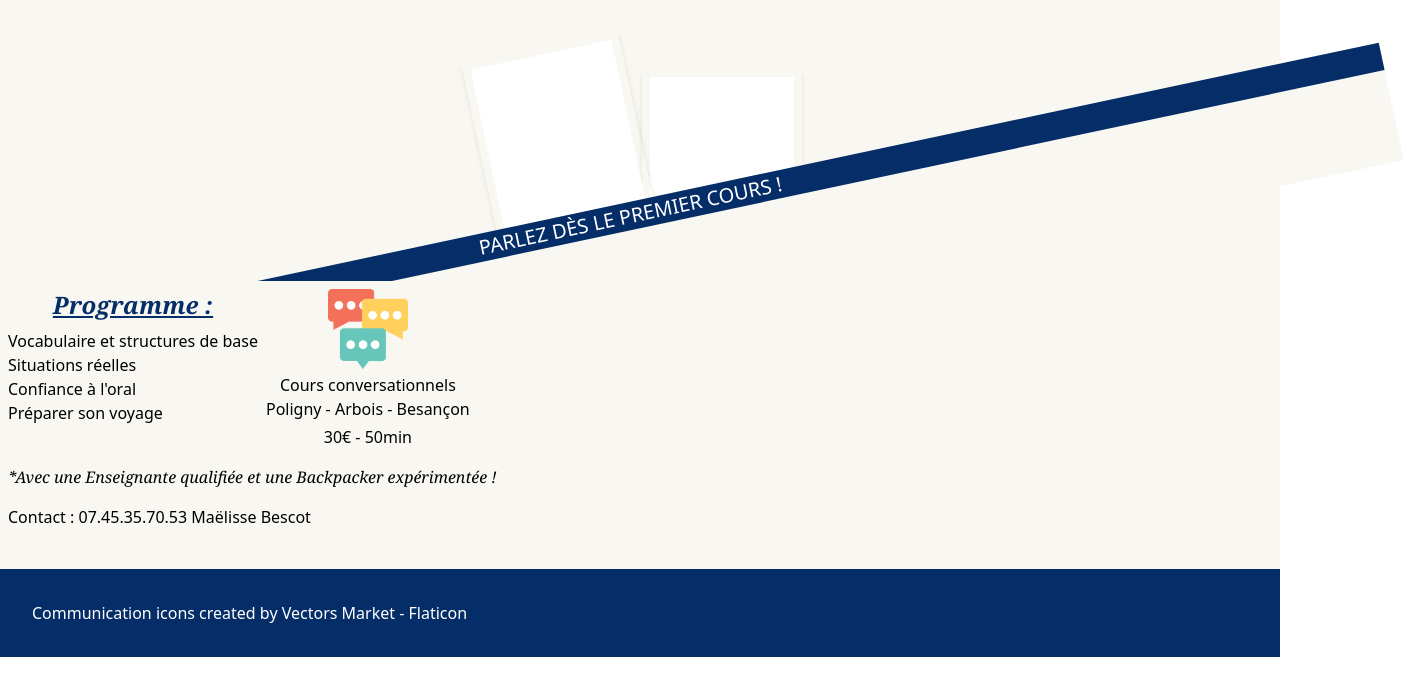
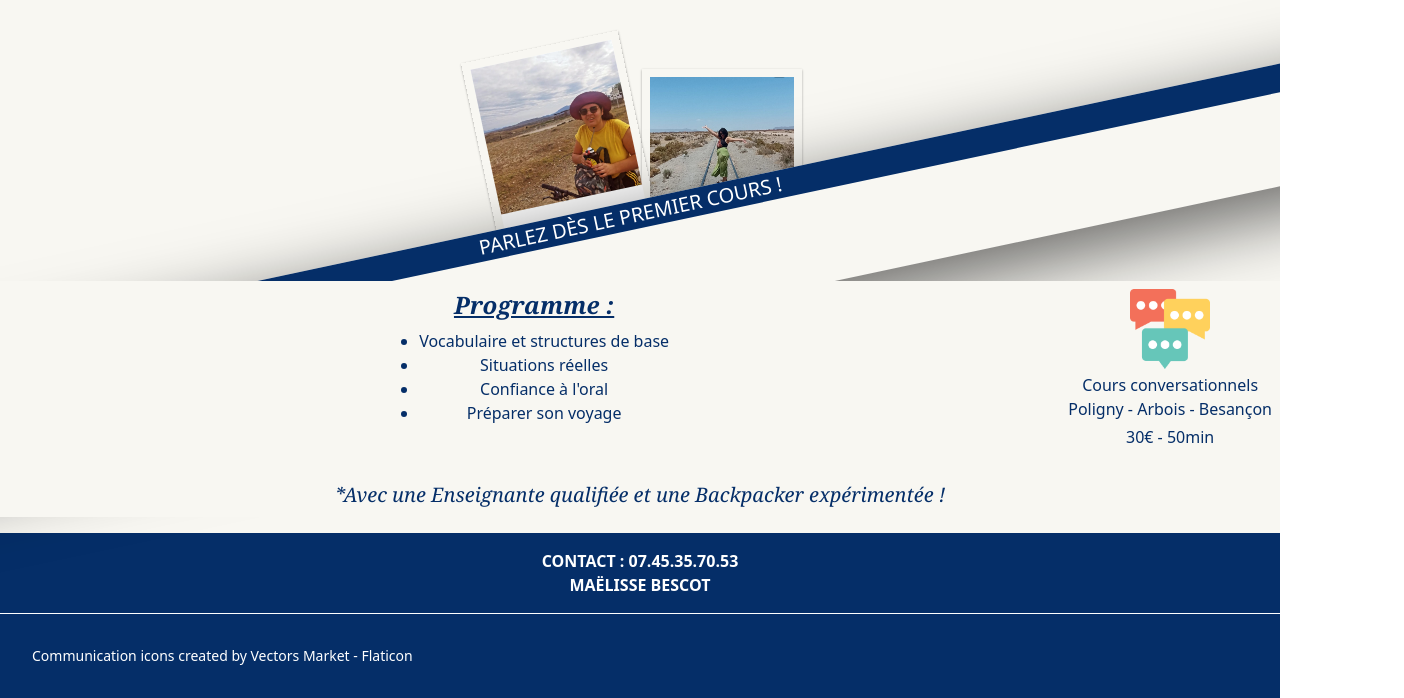
Before and after one commit to leoasimon/mae-be-client, an Eleventy site: page src/learn-spanish.html in a window 1280 px wide. Shown: the part 195-893 px from the top of the page, 1404 px wide, since content can reach past the window. Before the commit the page ends 852 px from the top, so only its background shows below. Built offline with nearby package versions, Linux system fonts and the light colour scheme; Eleventy itself is replaced by a stand-in of ours; files that its build step writes are made by us from their sources.

Commit message:
with photos

```diff
--- a/src/_includes/default.njk
+++ b/src/_includes/default.njk
@@ -23,10 +23,10 @@
         <li><a href="/learn-spanish">Cours d'Espagnol</a></li>
       </ul>
     </header>
-    <main class="bg-lightgray py-8">
+    <main class="bg-lightgray pt-8 overflow-hidden">
       {{ content | safe }}
     </main>
-    <footer class="p-8 bg-blue text-white">
+    <footer class="p-8 bg-blue text-white border-t text-sm">
       <a href="https://www.flaticon.com/free-icons/communication" title="communication icons">Communication icons created by Vectors Market - Flaticon</a>
     </footer>
   </body>
--- a/src/_includes/spanish.njk
+++ b/src/_includes/spanish.njk
@@ -2,38 +2,52 @@
 layout: default
 ---
 
-<div
-    class="bg-lightgray">
+<div class="bg-lightgray text-blue">
+    <style>
+        .shadow-pic {
+            box-shadow: rgba(0, 0, 0, 0.12) 0px 1px 3px, rgba(0, 0, 0, 0.24) 0px 1px 2px;
+        }
+        .shadow-top {
+            box-shadow: rgba(0, 0, 0, 0.56) 0px 22px 70px 4px;
+        }
+    </style>
     {# Title and pics #}
     <article class="p-2 z-10 relative mt-10 mb-10">
         <h1 class="uppercase text-4xl text-blue font-bold text-center">Apprends l'Espagnol</h1>
         <h3 class="upper text-blue font-bold text-center text-2xl mb-6">Pour voyager !</h3>
         <div class="flex justify-center gap-1 h-[180px]">
-            <div class="mt-6 -rotate-12 w-[160px] h-[180px] shadow-md p-2">
-                <div class="w-full h-full bg-white"></div>
+            <div class="mt-6 -rotate-12 w-[160px] h-[180px] shadow-pic p-2">
+                <div class="w-full h-full bg-white">
+                    <img src="{{ '/spanish_2.jpeg' | url}}" />
+                </div>
             </div>
-            <div class="mt-12 rotate-8 w-[160px] h-[180px] shadow-md p-2">
-                <div class="w-full h-full bg-white"></div>
+            <div class="mt-12 rotate-8 w-[160px] h-[180px] shadow-pic p-2">
+                <div class="w-full h-full bg-white">
+                    <img src="{{ '/spanish_1.jpeg' | url}}" />
+                </div>
             </div>
         </div>
     </article>
-    <div class="h-[120px] mb-[-40px] bg-lightgray w-[120%] ml-[-10%] -rotate-12 mt-[-3em] relative z-20 mb-8">
+
+    <div class="shadow-top h-[120px] mb-[-40px] bg-lightgray w-[120%] ml-[-10%] -rotate-12 mt-[-3em] relative z-20 mb-8">
         <h4 class="bg-blue text-white text-center uppercase text-xl">
             Parlez dès le premier cours !
         </h4>
     </div>
-    <article class="bg-lightgray z-30 relative">
-        <div class="flex gap-2 p-2">
-            <div class="flex flex-col items-center">
+
+    {# Infos #}
+    <article class="bg-lightgray z-30 relative mb-4">
+        <div class="flex gap-2 p-2 mb-4">
+            <div class="flex flex-1 flex-col items-center">
                 <h3 class="font-serif italic font-bold text-2xl text-blue mb-2 underline">
                     Programme :
                 </h3>
-                <ol class="list-disc text-md">
+                <ul class="list-disc text-md pl-5 text-center">
                     <li>Vocabulaire et structures de base</li>
                     <li>Situations réelles</li>
                     <li>Confiance à l'oral</li>
                     <li>Préparer son voyage</li>
-                </ol>
+                </ul>
             </div>
             <div class="flex flex-col gap-1 items-center">
                 <img src="{{ '/communication.png' | url}}" width="80px"/>
@@ -45,11 +59,11 @@ layout: default
                 </span>
             </div>
         </div>
-        <div class="p-2">
-            <span class="font-serif italic">*Avec une Enseignante qualifiée et une Backpacker expérimentée !</span>
+        <div class="p-2 text-center">
+            <span class="font-serif italic text-center italic bold text-blue text-xl">*Avec une Enseignante qualifiée et une Backpacker expérimentée !</span>
         </div>
     </article>
-    <article class="p-2">
+    <article class="p-4 bg-blue text-white uppercase flex flex-col items-center font-bold">
         <span>Contact :
             <a href="tel:+33745357053">07.45.35.70.53</a>
         </span>
--- /dev/null
+++ b/src/styles/spanish.css
@@ -0,0 +1,3 @@
+.shadow-pic {
+    box-shadow: rgba(0, 0, 0, 0.12) 0px 1px 3px, rgba(0, 0, 0, 0.24) 0px 1px 2px;
+}
--- a/tailwind.config.js
+++ b/tailwind.config.js
@@ -6,7 +6,8 @@ module.exports = {
       blue: '#052E68',
       white: '#FFFFFF'
     },
-    extend: {},
+    extend: {
+    },
   },
   plugins: [],
 };
```
Also changed, not shown: src/static/spanish_1.jpeg (added), src/static/spanish_2.jpeg (added).
